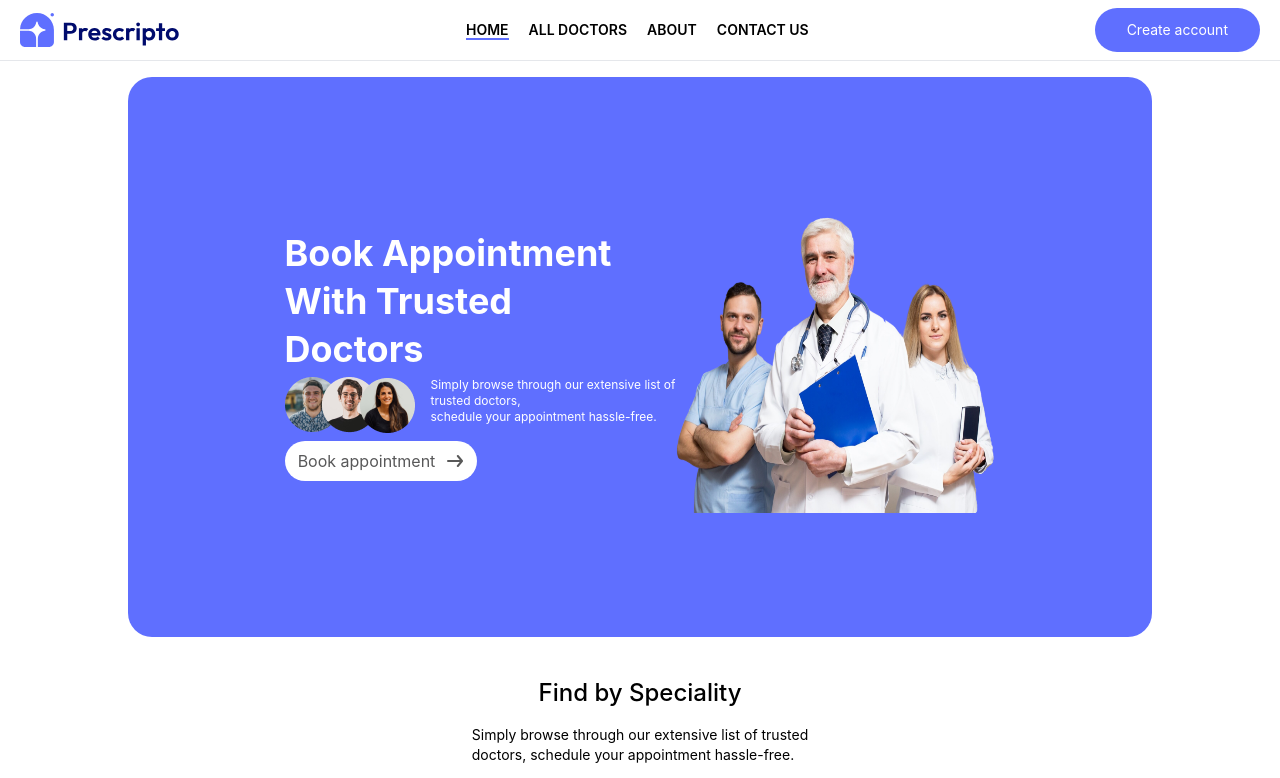
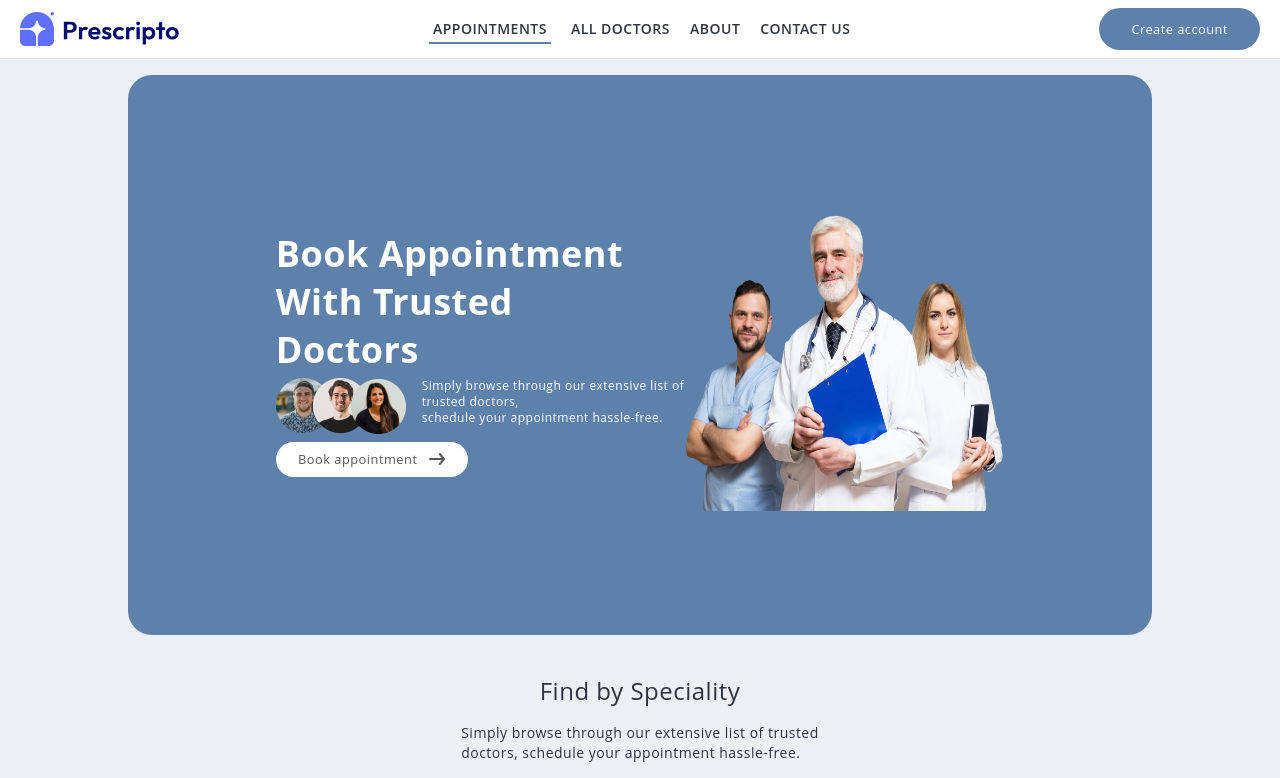
Before and after one commit to gayatriponnada/Hospital-Management-System, a React (Vite) app: page / in a window 1280 px wide. Shown: the top 778 px of the page. Built offline with nearby package versions, Linux system fonts and the light colour scheme.

Commit message:
theme changed drawer added in the doctors page

```diff
--- a/index.html
+++ b/index.html
@@ -1,5 +1,8 @@
 <!DOCTYPE html>
-<html lang="en">
+<html
+  lang="en"
+  data-theme="nord"
+>
   <head>
     <meta charset="UTF-8" />
     <link rel="icon" type="image/svg+xml" href="/vite.svg" />
--- a/package.json
+++ b/package.json
@@ -20,6 +20,7 @@
     "@types/react": "^19.2.2",
     "@types/react-dom": "^19.2.2",
     "@vitejs/plugin-react": "^5.1.0",
+    "daisyui": "^5.5.11",
     "eslint": "^9.39.1",
     "eslint-plugin-react-hooks": "^7.0.1",
     "eslint-plugin-react-refresh": "^0.4.24",
--- a/src/App.css
+++ b/src/App.css
@@ -1,10 +1,13 @@
 @import "tailwindcss";
+@plugin "daisyui" {
+  themes: all;
+}
 @theme {
-    --color-primary: #5f6fff;
-    --border-primary: #9297a1;
-
+  --color-primary: #5f6fff;
+  --border-primary: #9297a1;
+  --color-input: #5e81ac;
 }
 
-@utility h-full-screen{
-    height: 100%;
+@utility h-full-screen {
+  height: 100%;
 }
--- a/src/assets/assets.js
+++ b/src/assets/assets.js
@@ -312,3 +312,126 @@ export const doctors = [
     },
   },
 ];
+
+export const doctorAvailability = {
+  doc1: {
+    daysAvailable: ["Mon", "Tue", "Thu", "Sat"],
+    slots: {
+      morning: ["09:00 AM", "09:30 AM", "10:00 AM", "11:00 AM"],
+      afternoon: ["02:00 PM", "02:30 PM", "03:00 PM"],
+    },
+  },
+
+  doc2: {
+    daysAvailable: ["Mon", "Wed", "Fri"],
+    slots: {
+      morning: ["10:00 AM", "10:30 AM"],
+      afternoon: ["01:00 PM", "01:30 PM", "02:00 PM"],
+      evening: ["05:00 PM"],
+    },
+  },
+
+  doc3: {
+    daysAvailable: ["Tue", "Thu", "Sun"],
+    slots: {
+      morning: ["08:30 AM", "09:00 AM"],
+      afternoon: ["12:00 PM", "12:30 PM"],
+    },
+  },
+
+  doc4: {
+    daysAvailable: ["Mon", "Tue", "Wed", "Thu"],
+    slots: {
+      morning: ["09:00 AM", "10:00 AM"],
+      afternoon: ["03:00 PM", "04:00 PM"],
+    },
+  },
+
+  doc5: {
+    daysAvailable: ["Fri", "Sat"],
+    slots: {
+      morning: ["10:00 AM", "11:00 AM"],
+      afternoon: ["02:00 PM", "03:00 PM"],
+    },
+  },
+
+  doc6: {
+    daysAvailable: ["Mon", "Wed", "Thu", "Sun"],
+    slots: {
+      morning: ["09:00 AM"],
+      afternoon: ["01:00 PM", "02:00 PM"],
+    },
+  },
+
+  doc7: {
+    daysAvailable: ["Tue", "Thu", "Sat"],
+    slots: {
+      morning: ["09:30 AM", "10:00 AM"],
+      afternoon: ["03:00 PM"],
+    },
+  },
+
+  doc8: {
+    daysAvailable: ["Mon", "Wed", "Fri"],
+    slots: {
+      morning: ["11:00 AM"],
+      afternoon: ["01:30 PM", "02:00 PM"],
+    },
+  },
+
+  doc9: {
+    daysAvailable: ["Tue", "Thu"],
+    slots: {
+      morning: ["10:00 AM", "10:30 AM"],
+      afternoon: ["01:00 PM"],
+    },
+  },
+
+  doc10: {
+    daysAvailable: ["Mon", "Sat"],
+    slots: {
+      morning: ["09:00 AM"],
+      afternoon: ["04:00 PM"],
+    },
+  },
+
+  doc11: {
+    daysAvailable: ["Mon", "Wed", "Fri", "Sun"],
+    slots: {
+      morning: ["10:00 AM", "10:30 AM"],
+      afternoon: ["01:00 PM", "01:30 PM", "02:00 PM"],
+    },
+  },
+
+  doc12: {
+    daysAvailable: ["Tue", "Thu"],
+    slots: {
+      morning: ["11:00 AM"],
+      afternoon: ["03:00 PM"],
+    },
+  },
+
+  doc13: {
+    daysAvailable: ["Mon", "Tue", "Fri"],
+    slots: {
+      morning: ["09:00 AM"],
+      afternoon: ["01:00 PM", "02:00 PM"],
+    },
+  },
+
+  doc14: {
+    daysAvailable: ["Wed", "Fri", "Sat"],
+    slots: {
+      morning: ["10:00 AM", "11:00 AM"],
+      afternoon: ["03:00 PM"],
+    },
+  },
+
+  doc15: {
+    daysAvailable: ["Thu", "Sun"],
+    slots: {
+      morning: ["08:00 AM", "09:00 AM"],
+      afternoon: ["12:00 PM"],
+    },
+  },
+};
--- a/src/components/doctors/DoctorsData.jsx
+++ b/src/components/doctors/DoctorsData.jsx
@@ -7,12 +7,14 @@ const DoctorsData = ({ id }) => {
     (doctor) => doctor.speciality === speciality
   );
 
-
   return (
-    <div className="w-[90%]">
-      <div className=" flex flex-wrap  items-center justify-start gap-4   ">
+    <div className="drawer drawer-end">
+      <input id="my-drawer-5" type="checkbox" className="drawer-toggle" />
+      <div className="drawer-content">
+        <div className=" flex flex-wrap  items-center justify-start gap-4 ">
           {(speciality ? filteredDoctors : doctors).map((doctor, index) => (
-          <div
+            <label
+              htmlFor="my-drawer-5"
               key={index}
               className="flex flex-col gap-1  items-start w-1/4 border-blue-200  border rounded-2xl cursor-pointer transition-transform  ease-in-out hover:-translate-y-2"
             >
@@ -23,10 +25,34 @@ const DoctorsData = ({ id }) => {
               />
               <div className="flex flex-col items-start justify-center p-2">
                 <div className="text-sm font-medium">{doctor?.name}</div>
-              <div className="text-sm text-gray-500">{doctor?.speciality}</div>
+                <div className="text-sm text-gray-500">
+                  {doctor?.speciality}
                 </div>
               </div>
+            </label>
           ))}
+        </div>
+      </div>
+      <div className="drawer-side">
+        <label
+          htmlFor="my-drawer-5"
+          aria-label="close sidebar"
+          className="drawer-overlay"
+        ></label>
+        <div className="menu bg-base-200 min-h-full w-80 p-4">
+          <div className="flex justify-between items-center">
+            <h2 className="text-xl font-semibold mb-4">Book Appointment</h2>
+            <svg
+              xmlns="http://www.w3.org/2000/svg"
+              height="24px"
+              viewBox="0 -960 960 960"
+              width="24px"
+              fill="#434343"
+            >
+              <path d="m256-200-56-56 224-224-224-224 56-56 224 224 224-224 56 56-224 224 224 224-56 56-224-224-224 224Z" />
+            </svg>
+          </div>
+        </div>
       </div>
     </div>
   );
--- a/src/components/home/DoctorsList.jsx
+++ b/src/components/home/DoctorsList.jsx
@@ -13,7 +13,7 @@ const DoctorsList = () => {
         </div>
       </div>
       <div className=" flex flex-wrap  items-center justify-center gap-4   ">
-        {doctors.slice(0, 9).map((doctor, index) => (
+        {doctors.slice(0, 8).map((doctor, index) => (
           <div
             key={index}
             className="flex flex-col gap-1  items-start w-1/5 border-blue-200  border rounded-2xl cursor-pointer transition-transform  ease-in-out hover:-translate-y-2"
--- a/src/components/login/Signup.jsx
+++ b/src/components/login/Signup.jsx
@@ -89,7 +89,7 @@ const handleLogin = () => {
           <div className="w-[48%]">
             <label className="text-sm text-gray-600">Full Name</label>
             <input
-              className="w-full p-2 border-(--border-primary) border rounded"
+              className="w-full p-2 border-(--border-primary) border rounded outline-none focus:border-input focus:outline-none"
               value={details?.fullname}
               onChange={(e) => {
                 setDetails({ ...details, fullname: e.target.value });
@@ -107,7 +107,7 @@ const handleLogin = () => {
           <div className="w-[48%]">
             <label className="text-sm text-gray-600">Email</label>
             <input
-              className="w-full p-2 border-(--border-primary) border rounded"
+              className="w-full p-2 border-(--border-primary) border rounded outline-none focus:border-input focus:outline-none"
               value={details?.email}
               onChange={(e) => {
                 setDetails({ ...details, email: e.target.value });
@@ -123,7 +123,7 @@ const handleLogin = () => {
           <div className="w-[48%]">
             <label className="text-sm text-gray-600">Password</label>
             <input
-              className="w-full p-2 border-(--border-primary) border rounded"
+              className="w-full p-2 border-(--border-primary) border rounded outline-none focus:border-input focus:outline-none"
               value={details?.password}
               onChange={(e) => {
                 setDetails({ ...details, password: e.target.value });
@@ -141,7 +141,7 @@ const handleLogin = () => {
           <div className="w-[48%]">
             <label className="text-sm text-gray-600">Select Role</label>
             <select
-              className="w-full p-2 border-(--border-primary) border rounded"
+              className="w-full p-2 border-(--border-primary) border font-normal rounded outline-none focus:border-input focus:outline-none"
               value={details?.role}
               onChange={(e) => {
                 setDetails({ ...details, role: e.target.value });
@@ -163,10 +163,11 @@ const handleLogin = () => {
           </div>
         </div>
 
-        <div className=" flex bg-gray-700 justify-center items-center rounded-xl p-2 cursor-pointer">
-          <button className="text-white cursor-pointer" onClick={handleLogin}>
-            Register
-          </button>
+        <div
+          className=" flex bg-gray-700 justify-center items-center rounded-xl p-2 cursor-pointer "
+          onClick={handleLogin}
+        >
+          <button className="text-white cursor-pointer">Register</button>
         </div>
         <div className="flex gap-2">
           <div className="text-sm text-gray-400">Create an new account?</div>
--- a/src/components/nav-bar/Navbar.jsx
+++ b/src/components/nav-bar/Navbar.jsx
@@ -18,10 +18,10 @@ const Navbar = () => {
           <NavLink
             to="/"
             className={({ isActive }) =>
-              isActive ? "border-b-2 border-primary" : ""
+              isActive ? "border-b-2 border-primary p-1" : ""
             }
           >
-            HOME
+            APPOINTMENTS
           </NavLink>
         </li>
 
@@ -29,7 +29,7 @@ const Navbar = () => {
           <NavLink
             to="/patient/dashboard/all-doctors"
             className={({ isActive }) =>
-              isActive ? "border-b-2 border-primary" : ""
+              isActive ? "border-b-2 border-primary p-1" : ""
             }
           >
             ALL DOCTORS
@@ -40,7 +40,7 @@ const Navbar = () => {
           <NavLink
             to="/patient/dashboard/about"
             className={({ isActive }) =>
-              isActive ? "border-b-2 border-primary" : ""
+              isActive ? "border-b-2 border-primary p-1" : ""
             }
           >
             ABOUT
@@ -51,7 +51,7 @@ const Navbar = () => {
           <NavLink
             to="/contact"
             className={({ isActive }) =>
-              isActive ? "border-b-2 border-primary" : ""
+              isActive ? "border-b-2 border-primary p-1" : ""
             }
           >
             CONTACT US
--- a/src/index.css
+++ b/src/index.css
@@ -9,9 +9,16 @@ main {
   width: 100%;
   height: 100%;
   max-width: 100vw;
+  font-size: 0.9rem;
 }
 
-*{
+* {
   margin: 0;
   box-sizing: border-box;
+  font-family: "Open Sans", sans-serif;
+  letter-spacing: 0.5px;
 }
+
+input, select, button {
+  font-size: 0.8rem;
+}
```
Also changed, not shown: src/components/login/Login.jsx (+9 -6 lines), 1 other file (tests, documents, lock files or other folders). Lines whose indentation alone changed are shown as unchanged.
